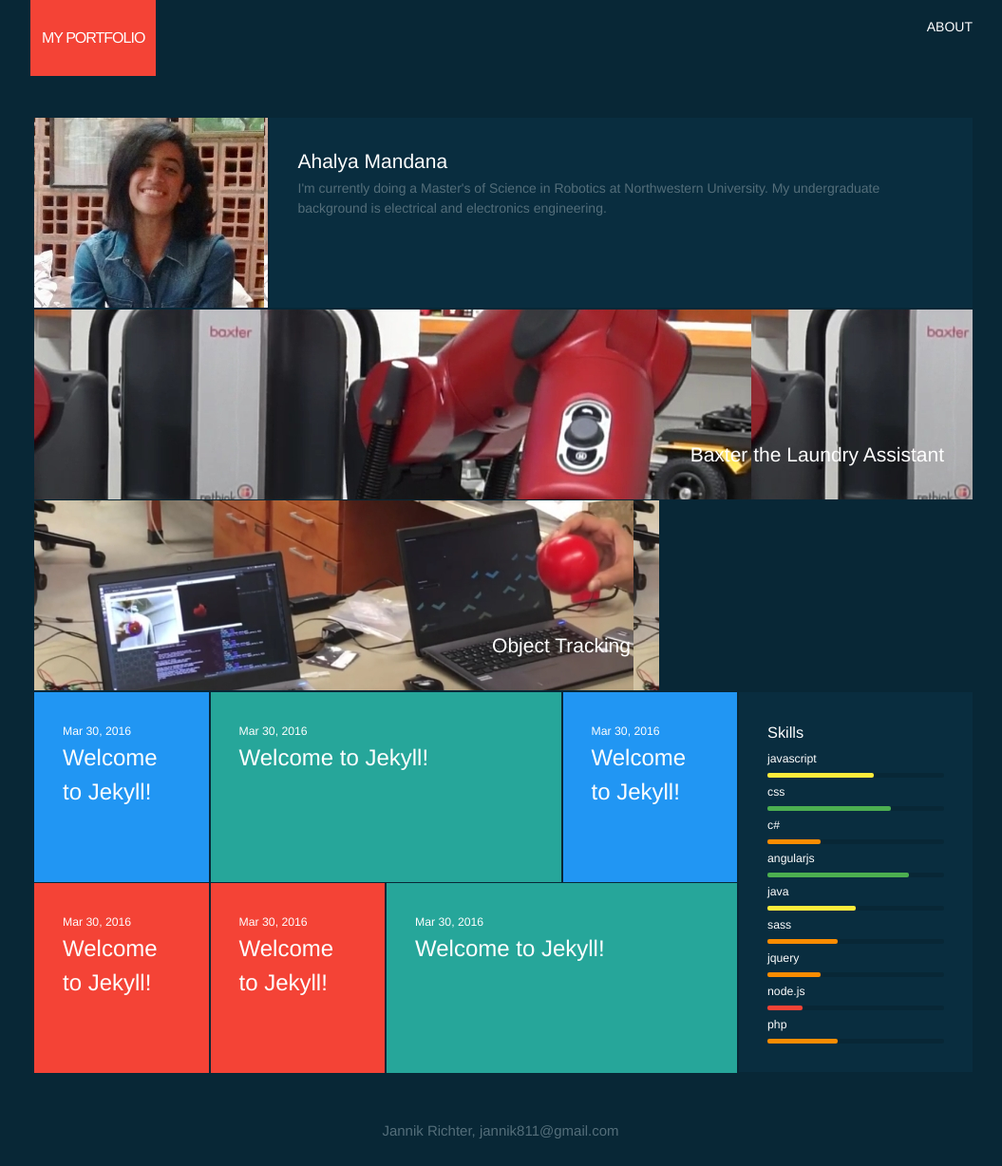
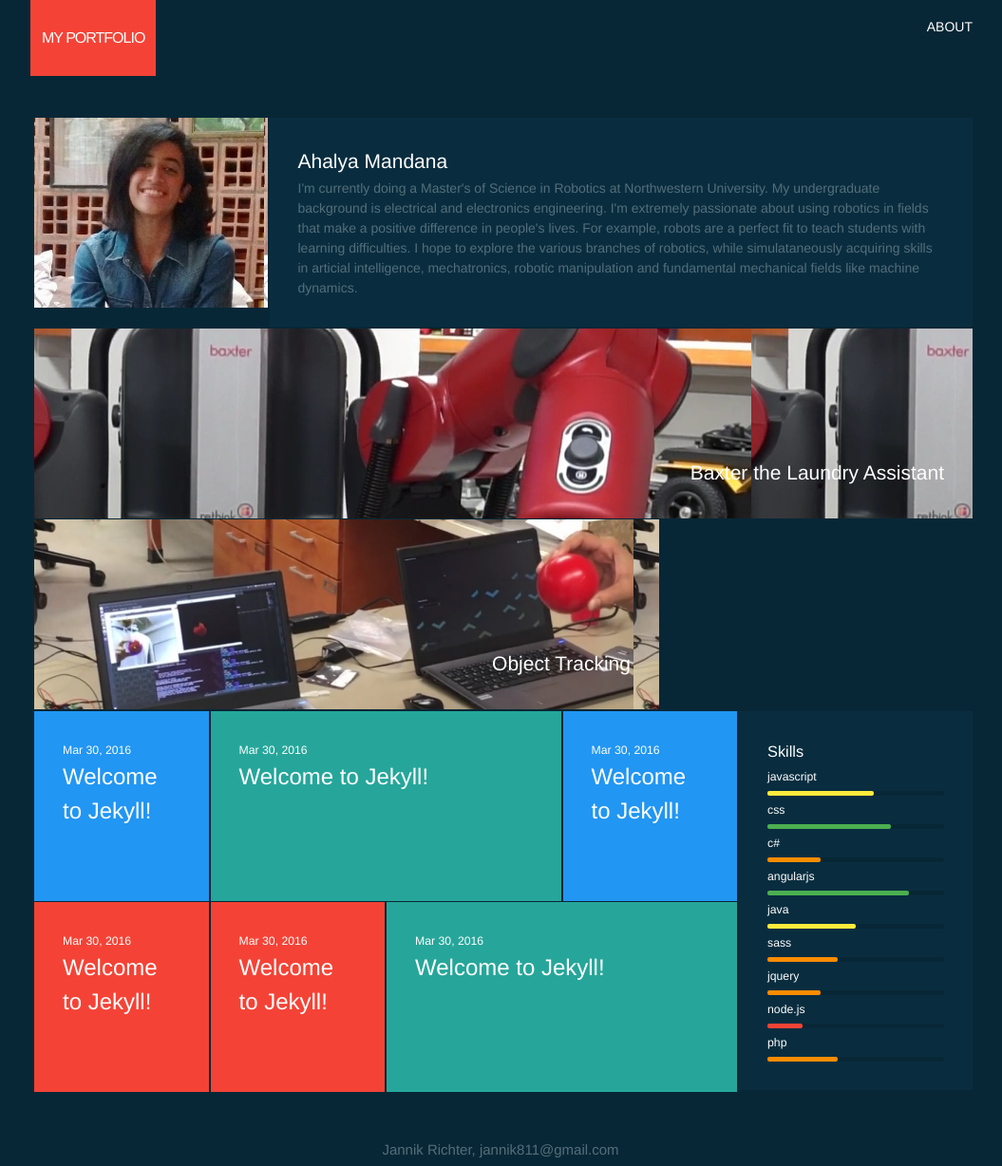
Before and after one commit to am2512/am2512.github.io, a Jekyll site: the page built from index.html, in a window 1280 px wide. Shown: the whole page at 95% size, without its empty margins (112-1167 px from the left). Built offline with Jekyll 4.4.1, drawn with Linux system fonts in a browser that asks for light colours.

Commit message:
Editing index.html

```diff
--- a/index.html
+++ b/index.html
@@ -14,7 +14,7 @@ layout: default
         <div class="block glass">
             <div class="block-body">
                 <h2>Ahalya Mandana</h2>
-                <p class="grey-text">I'm currently doing a Master's of Science in Robotics at Northwestern University. My undergraduate background is electrical and electronics engineering.</p>
+                <p class="grey-text">I'm currently doing a Master's of Science in Robotics at Northwestern University. My undergraduate background is electrical and electronics engineering. I'm extremely passionate about using robotics in fields that make a positive difference in people's lives. For example, robots are a perfect fit to teach students with learning difficulties. I hope to explore the various branches of robotics, while simulataneously acquiring skills in articial intelligence, mechatronics, robotic manipulation and fundamental mechanical fields like machine dynamics.</p>
             </div>
         </div>
       </div>
```
